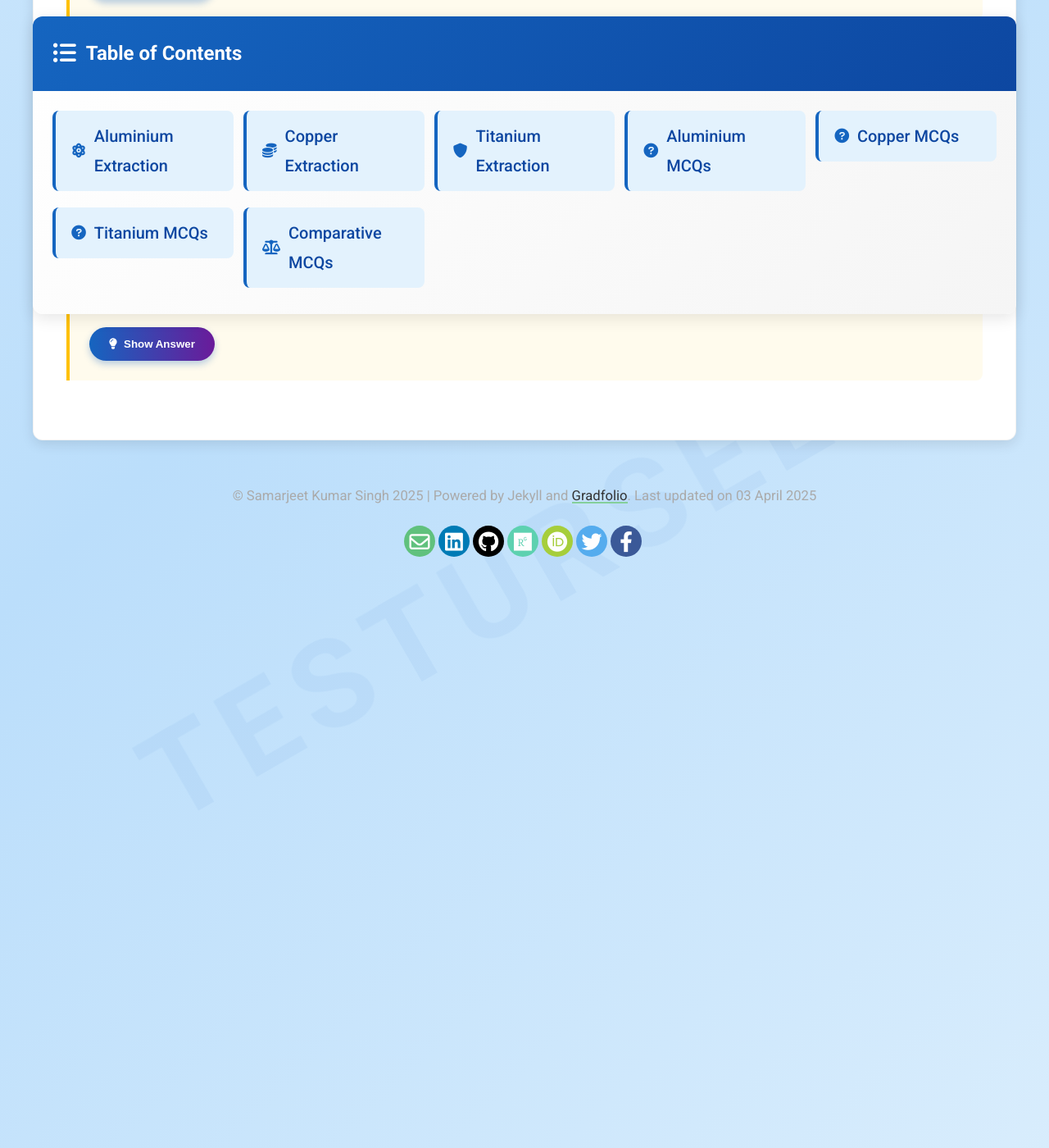
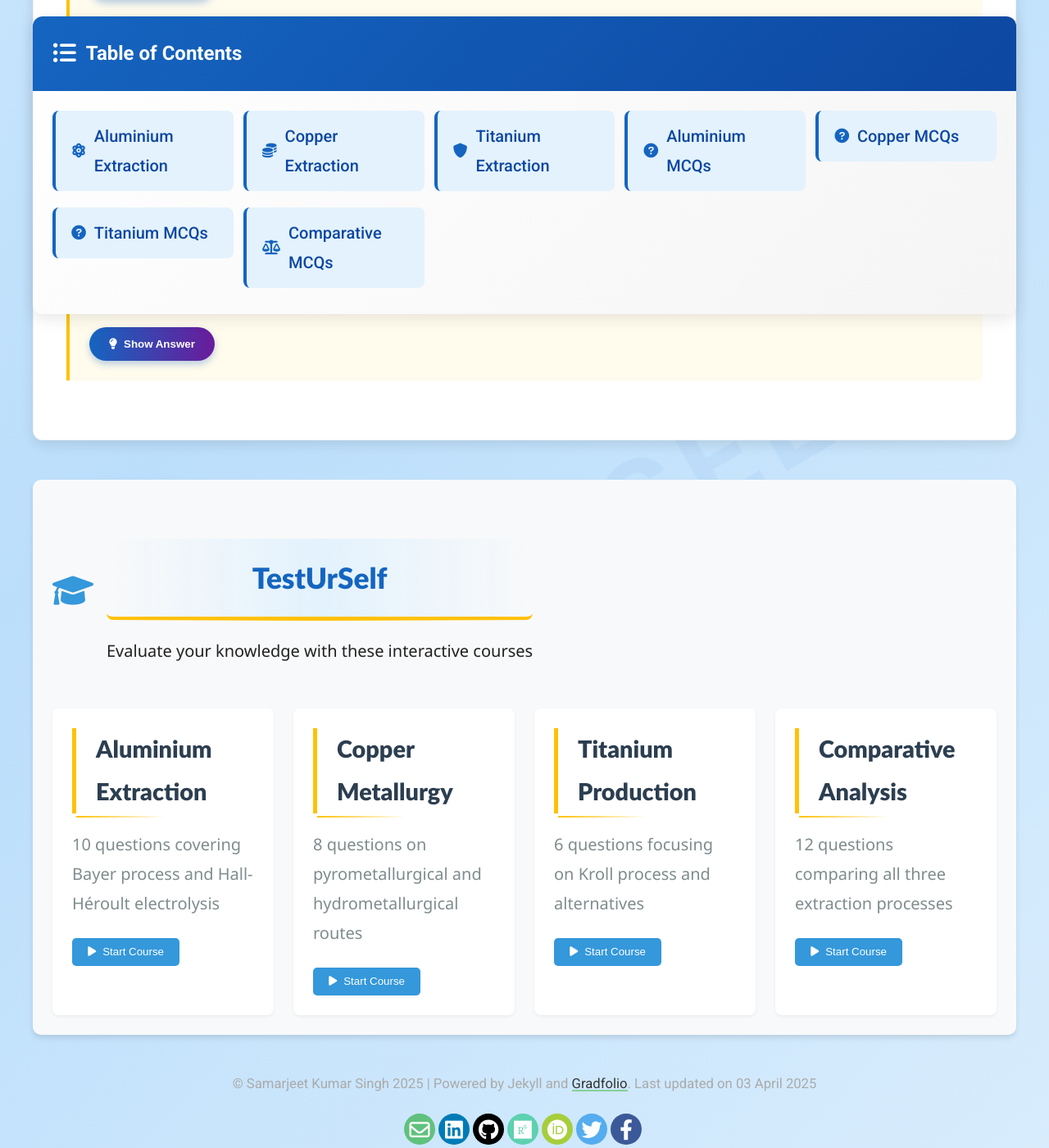
Before and after one commit to Samarjeetkumarsingh/website, a Jekyll site: the page built from _posts/2025-04-03-Non-Ferrous-Metal-Extraction-Process-Notes.md, in a window 1280 px wide and 1400 px high, scrolled down 8489 px. Shown: the whole window at 82% size. Built offline with Jekyll 4.4.1, drawn with Linux system fonts in a browser that asks for light colours; nearby versions of some CDN libraries; our own code applies the rules of GitHub Pages for plain Markdown files.

Commit message:
Update 2025-04-03-Non-Ferrous-Metal-Extraction-Process-Notes.md

```diff
--- a/_posts/2025-04-03-Non-Ferrous-Metal-Extraction-Process-Notes.md
+++ b/_posts/2025-04-03-Non-Ferrous-Metal-Extraction-Process-Notes.md
@@ -776,6 +776,147 @@
             </div>
         </div>
     </div>
+    <div class="test-section" id="test-yourself">
+    <div class="test-header">
+        <i class="fas fa-graduation-cap"></i>
+        <div>
+            <h2>TestUrSelf</h2>
+            <p>Evaluate your knowledge with these interactive courses</p>
+        </div>
+    </div>
+
+    <div class="test-grid">
+        <div class="test-card">
+            <h3>Aluminium Extraction</h3>
+            <p>10 questions covering Bayer process and Hall-Héroult electrolysis</p>
+            <button class="start-btn" onclick="startQuiz('aluminium')">
+                <i class="fas fa-play"></i> Start Course
+            </button>
+        </div>
+
+        <div class="test-card">
+            <h3>Copper Metallurgy</h3>
+            <p>8 questions on pyrometallurgical and hydrometallurgical routes</p>
+            <button class="start-btn" onclick="startQuiz('copper')">
+                <i class="fas fa-play"></i> Start Course
+            </button>
+        </div>
+
+        <div class="test-card">
+            <h3>Titanium Production</h3>
+            <p>6 questions focusing on Kroll process and alternatives</p>
+            <button class="start-btn" onclick="startQuiz('titanium')">
+                <i class="fas fa-play"></i> Start Course
+            </button>
+        </div>
+
+        <div class="test-card">
+            <h3>Comparative Analysis</h3>
+            <p>12 questions comparing all three extraction processes</p>
+            <button class="start-btn" onclick="startQuiz('comparative')">
+                <i class="fas fa-play"></i> Start Course
+            </button>
+        </div>
+    </div>
+</div>
+
+<!-- Required CSS -->
+<style>
+    .test-section {
+        font-family: 'Segoe UI', Tahoma, Geneva, Verdana, sans-serif;
+        max-width: 1200px;
+        margin: 2rem auto;
+        padding: 1.5rem;
+        background: #f8f9fa;
+        border-radius: 10px;
+        box-shadow: 0 4px 6px rgba(0,0,0,0.1);
+    }
+
+    .test-header {
+        display: flex;
+        align-items: center;
+        gap: 1rem;
+        margin-bottom: 2rem;
+    }
+
+    .test-header i {
+        font-size: 2.5rem;
+        color: #3498db;
+    }
+
+    .test-grid {
+        display: grid;
+        grid-template-columns: repeat(auto-fit, minmax(250px, 1fr));
+        gap: 1.5rem;
+    }
+
+    .test-card {
+        background: white;
+        padding: 1.5rem;
+        border-radius: 8px;
+        box-shadow: 0 2px 4px rgba(0,0,0,0.05);
+        transition: transform 0.3s ease;
+    }
+
+    .test-card:hover {
+        transform: translateY(-5px);
+    }
+
+    .test-card h3 {
+        color: #2c3e50;
+        margin-top: 0;
+    }
+
+    .test-card p {
+        color: #7f8c8d;
+        margin-bottom: 1.5rem;
+    }
+
+    .start-btn {
+        background: #3498db;
+        color: white;
+        border: none;
+        padding: 0.6rem 1.2rem;
+        border-radius: 5px;
+        cursor: pointer;
+        display: flex;
+        align-items: center;
+        gap: 0.5rem;
+        font-weight: 500;
+        transition: background 0.3s;
+    }
+
+    .start-btn:hover {
+        background: #2980b9;
+    }
+</style>
+
+<!-- Required JavaScript -->
+<script>
+    // Make sure this function exists in your global scope
+    function startQuiz(quizType) {
+        // Check if function is being called
+        console.log(`Starting quiz: ${quizType}`);
+
+        // Add your quiz logic here
+        switch(quizType) {
+            case 'aluminium':
+                window.location.href = '/quizzes/aluminium.html';
+                break;
+            case 'copper':
+                window.location.href = '/quizzes/copper.html';
+                break;
+            case 'titanium':
+                window.location.href = '/quizzes/titanium.html';
+                break;
+            case 'comparative':
+                window.location.href = '/quizzes/comparative.html';
+                break;
+            default:
+                console.error('Unknown quiz type');
+        }
+    }
+</script>
     <script>
         // MCQ functionality
         function checkAnswer(option, isCorrect) {
```
